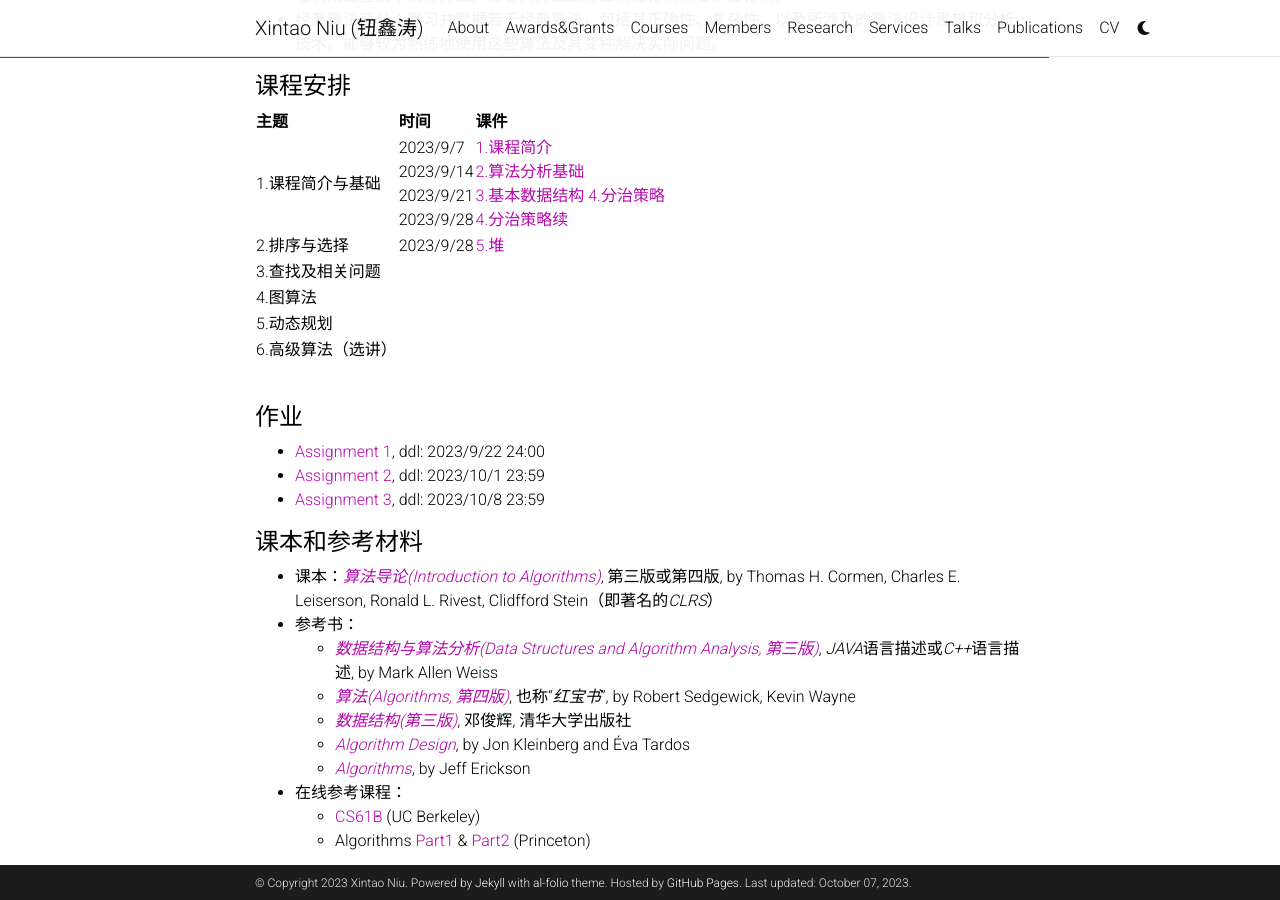
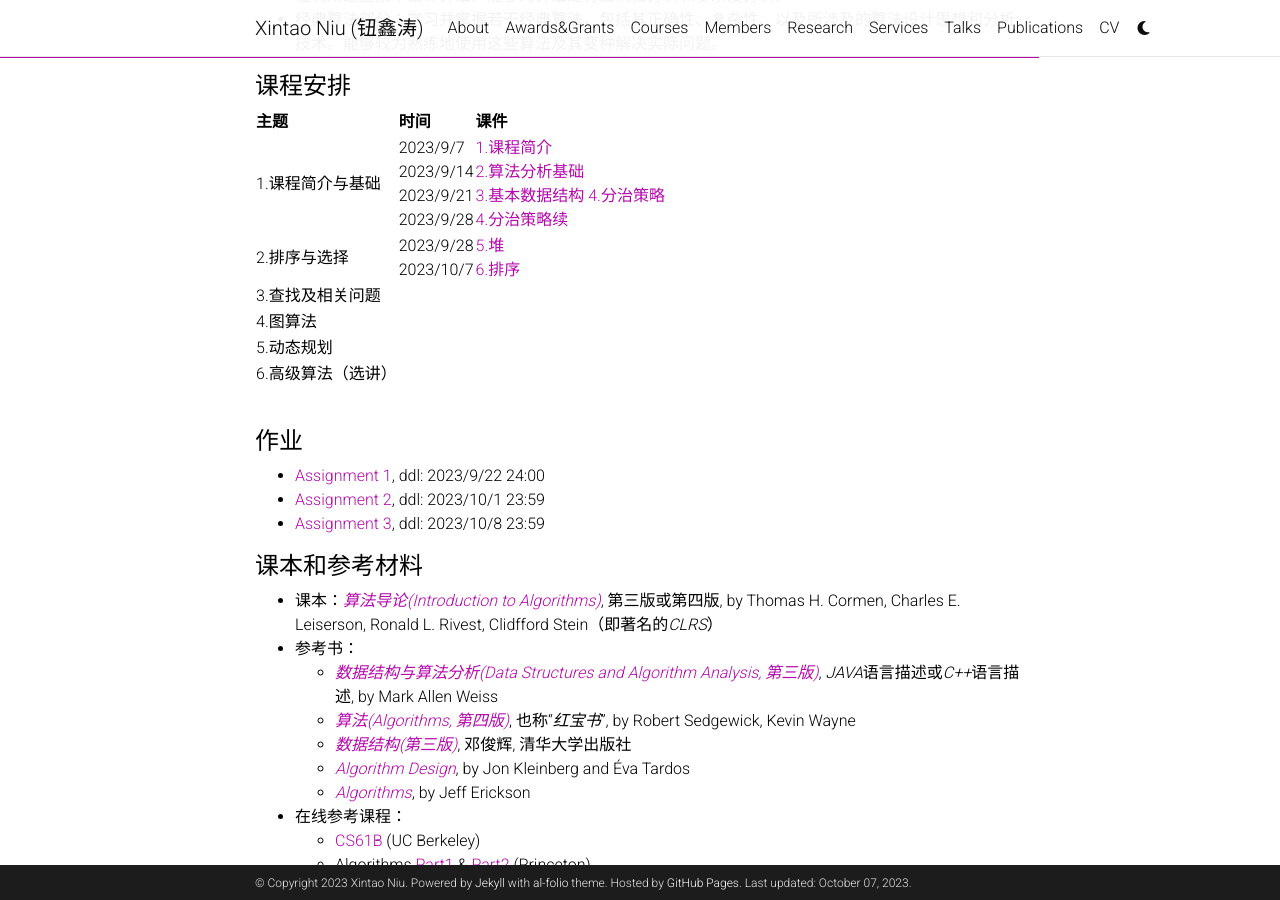
Before and after one commit to niuxintao/niuxintao.github.io, a Jekyll site: the page built from _courses/2023Fall-DS.md, in a window 1280 px wide and 900 px high, scrolled down 1912 px. Built offline with Jekyll 4.4.1, drawn with Linux system fonts in a browser that asks for light colours; comment, search, counter and statistics services are not loaded; a style sheet for code colours, icons or effects is not loaded.

Commit message:
update 6

```diff
--- a/_courses/2023Fall-DS.md
+++ b/_courses/2023Fall-DS.md
@@ -82,7 +82,7 @@
 | 主题               | 时间                                                | 课件                                                         |
 | ------------------ | --------------------------------------------------- | ------------------------------------------------------------ |
 | 1.课程简介与基础   | 2023/9/7<br>2023/9/14<br />2023/9/21<br />2023/9/28 | [1.课程简介](/assets/pdf/2023Fall-DS/1.课程简介.pdf)<br>[2.算法分析基础](/assets/pdf/2023Fall-DS/2.算法分析基础.pdf)<br /> [3.基本数据结构](/assets/pdf/2023Fall-DS/3.基本数据结构.pdf)  [4.分治策略](/assets/pdf/2023Fall-DS/4.分治策略.pdf)<br /> [4.分治策略续](/assets/pdf/2023Fall-DS/4.分治策略续.pdf) |
-| 2.排序与选择       | 2023/9/28                                           | [5.堆](/assets/pdf/2023Fall-DS/5.堆.pdf)                     |
+| 2.排序与选择       | 2023/9/28<br />2023/10/7                            | [5.堆](/assets/pdf/2023Fall-DS/5.堆.pdf)<br /> [6.排序](/assets/pdf/2023Fall-DS/6.排序.pdf) |
 | 3.查找及相关问题   |                                                     |                                                              |
 | 4.图算法           |                                                     |                                                              |
 | 5.动态规划         |                                                     |                                                              |
```
Also changed, not shown: 1 other file.
